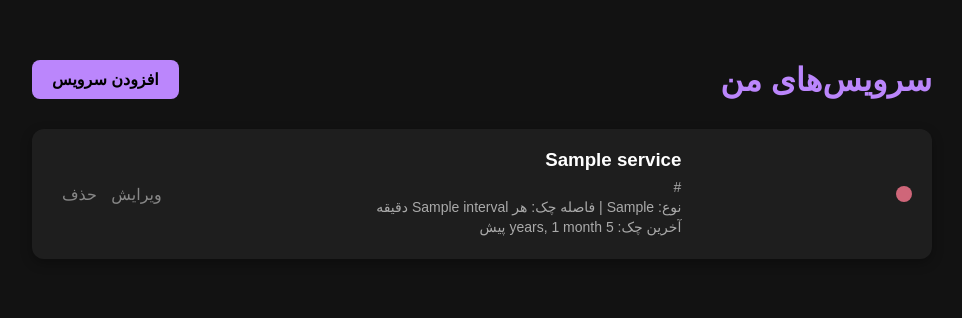
After one commit to soheilsshh/HYPERION, a Django app: template monitor/templates/service_list.html in a window 1280 px wide. The commit adds this page. Shown: the top 318 px of the page, without its empty margins (158-1120 px from the left). Run offline with Django 5.2, Linux system fonts and the light colour scheme; the template is opened without the code that fills it: most values are stand-ins (such as "Sample title", 1, 10 or a date in 2020); data that the repository does not hold is empty; parts of the project's set-up code (start-up, migrations or seed data) failed here and were passed over.

Commit message:
add urls and some templates

```diff
--- a/hyperion/urls.py
+++ b/hyperion/urls.py
@@ -15,8 +15,9 @@ Including another URLconf
     2. Add a URL to urlpatterns:  path('blog/', include('blog.urls'))
 """
 from django.contrib import admin
-from django.urls import path
+from django.urls import path,include
 
 urlpatterns = [
     path('admin/', admin.site.urls),
+    path('', include('monitoring.urls')),
 ]
--- a/monitor/templates/add_service.html
+++ b/monitor/templates/add_service.html
@@ -71,6 +71,11 @@
     </style>
 </head>
 <body>
+    {% if edit %}
+    <h2>ویرایش سرویس</h2>
+    {% else %}
+        <h2>افزودن سرویس جدید</h2>
+    {% endif %}
     <div class="container">
         <h2>افزودن سرویس جدید</h2>
         <form method="post">
--- /dev/null
+++ b/monitor/templates/service_list.html
@@ -0,0 +1,120 @@
+<!-- templates/monitoring/service_list.html -->
+<!DOCTYPE html>
+<html lang="fa" dir="rtl">
+<head>
+    <meta charset="UTF-8">
+    <title>سرویس‌های من</title>
+    <style>
+        :root {
+            --bg: #121212;
+            --card: #1e1e1e;
+            --text: #ffffff;
+            --up: #03dac6;
+            --down: #cf6679;
+            --accent: #bb86fc;
+        }
+        body {
+            background: var(--bg);
+            color: var(--text);
+            font-family: 'Vazirmatn', sans-serif;
+            margin: 0;
+            padding: 20px;
+        }
+        .container {
+            max-width: 900px;
+            margin: 40px auto;
+        }
+        header {
+            display: flex;
+            justify-content: space-between;
+            align-items: center;
+            margin-bottom: 30px;
+        }
+        h1 {
+            color: var(--accent);
+            margin: 0;
+        }
+        .btn {
+            padding: 10px 20px;
+            background: var(--accent);
+            color: black;
+            text-decoration: none;
+            border-radius: 8px;
+            font-weight: bold;
+        }
+        .btn:hover {
+            background: #985eff;
+        }
+        .service-card {
+            background: var(--card);
+            padding: 20px;
+            border-radius: 12px;
+            margin-bottom: 16px;
+            display: flex;
+            justify-content: space-between;
+            align-items: center;
+            box-shadow: 0 4px 12px rgba(0,0,0,0.3);
+        }
+        .status {
+            width: 16px;
+            height: 16px;
+            border-radius: 50%;
+        }
+        .status.up { background: var(--up); }
+        .status.down { background: var(--down); }
+        .info h3 {
+            margin: 0 0 8px 0;
+            color: var(--text);
+        }
+        .info p {
+            margin: 4px 0;
+            color: #aaa;
+            font-size: 14px;
+        }
+        .actions a {
+            margin-left: 10px;
+            color: #888;
+            text-decoration: none;
+        }
+        .actions a:hover {
+            color: var(--accent);
+        }
+        .empty {
+            text-align: center;
+            color: #888;
+            font-size: 18px;
+            margin: 60px 0;
+        }
+    </style>
+</head>
+<body>
+    <div class="container">
+        <header>
+            <h1>سرویس‌های من</h1>
+            <a href="{% url 'monitoring:add_service' %}" class="btn">افزودن سرویس</a>
+        </header>
+
+        {% if services %}
+            {% for service in services %}
+            <div class="service-card">
+                <div class="status {% if service.status %}up{% else %}down{% endif %}"></div>
+                <div class="info">
+                    <h3>{{ service.name }}</h3>
+                    <p>{{ service.url }}</p>
+                    <p>نوع: {{ service.get_type_display }} | فاصله چک: هر {{ service.interval }} دقیقه</p>
+                    <p>آخرین چک: {{ service.last_checked|timesince }} پیش</p>
+                </div>
+                <div class="actions">
+                    <a href="{% url 'monitoring:edit_service' service.pk %}">ویرایش</a>
+                    <a href="{% url 'monitoring:delete_service' service.pk %}">حذف</a>
+                </div>
+            </div>
+            {% endfor %}
+        {% else %}
+            <div class="empty">
+                هیچ سرویسی ثبت نشده. <a href="{% url 'monitoring:add_service' %}">اولین سرویس را اضافه کنید</a>
+            </div>
+        {% endif %}
+    </div>
+</body>
+</html>
```
Also changed, not shown: monitor/templates/delete_service.html (added, +26 -0 lines), monitor/urls.py (added, +11 -0 lines), monitor/views.py (+27 -7 lines).
